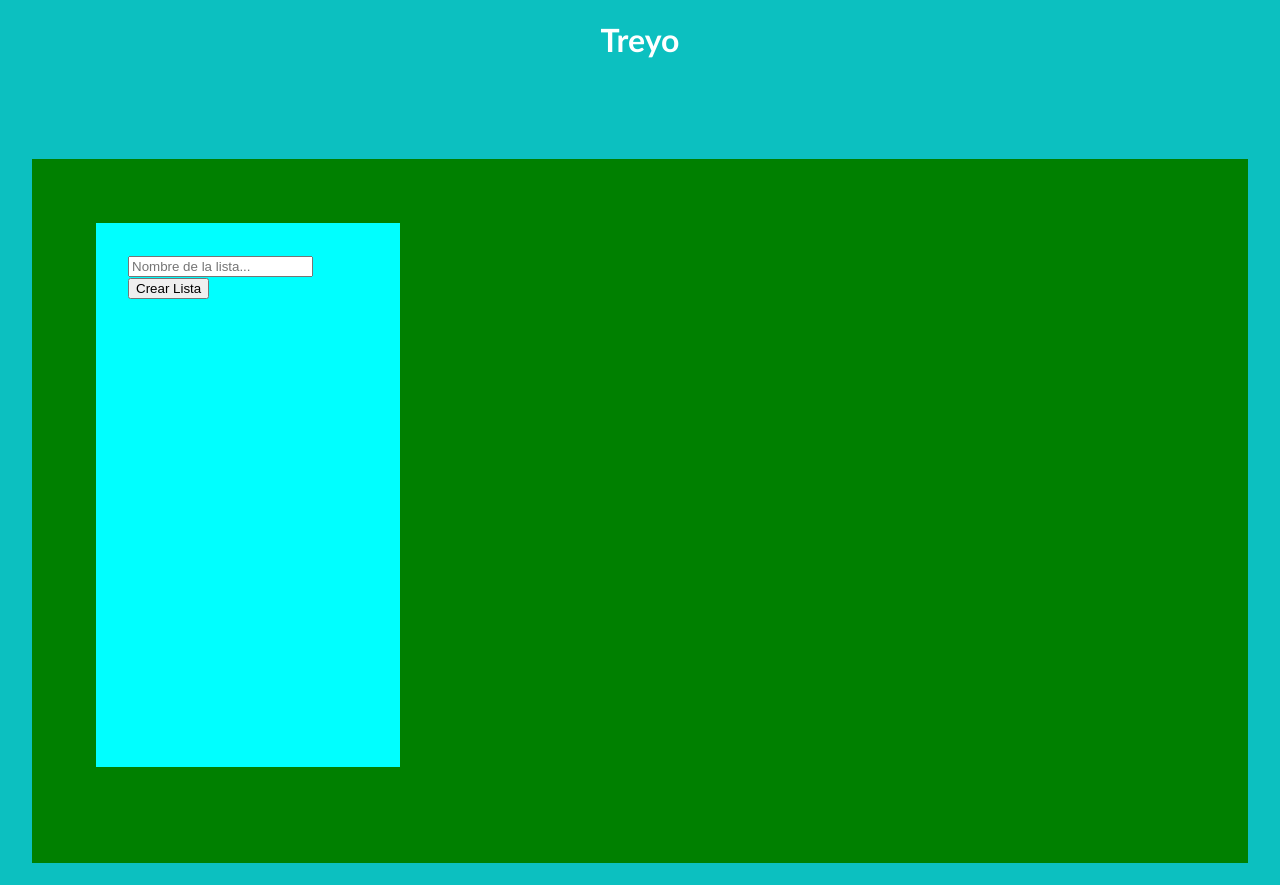
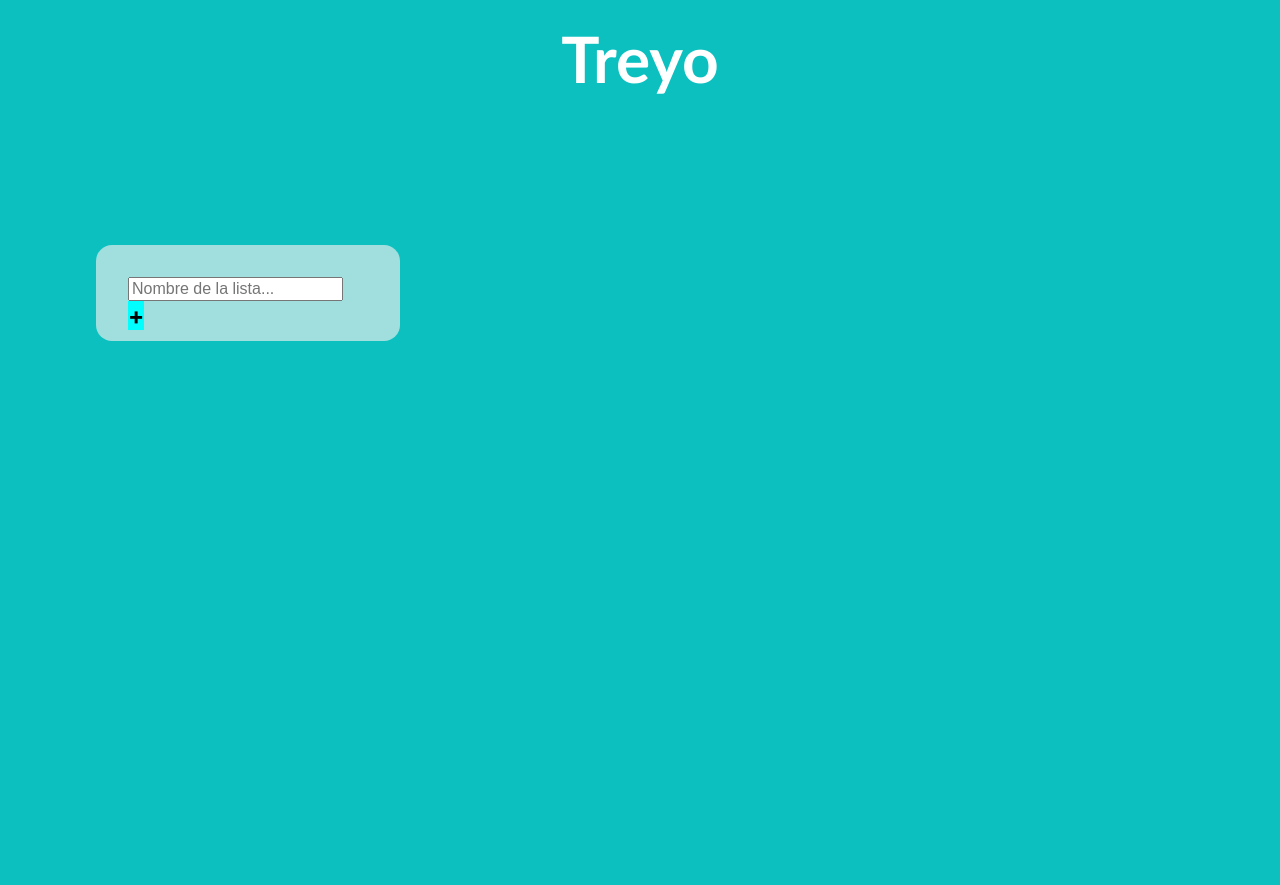
Before and after one commit to antoniovalverde/reto3, a React (Create React App) app: page / in a window 1280 px wide. Before the commit the page ends 863 px from the top, so only its background shows below. Built offline with nearby package versions, Linux system fonts and the light colour scheme; the HTML template or start-up script is replaced by a standard one.

Commit message:
restyle for columns task and buttons

```diff
--- a/src/components/Columna/Columna.jsx
+++ b/src/components/Columna/Columna.jsx
@@ -6,7 +6,7 @@ const Columna = ({titulo, indice, borraColumna}) => {
     return (<div className="columna">
                 <span className="titulo">{titulo}</span>
                 <ul className="contenedorMensajes"></ul>
-                <button onClick={() => borraColumna(indice)}>Eliminar</button>
+                <button className="btnBorrado" onClick={() => borraColumna(indice)}>Eliminar</button>
              </div>
     )
 }
--- a/src/components/Columna/Columna.scss
+++ b/src/components/Columna/Columna.scss
@@ -9,4 +9,10 @@
         font-size: 1.5em;
 
     }
+
+    .btnBorrado{
+        background-color: rgb(238, 140, 104);
+        font-size: 1em;
+        font-weight: bold;
+    }
 }
--- a/src/components/Header/Header.scss
+++ b/src/components/Header/Header.scss
@@ -9,7 +9,7 @@
     justify-content: center;
 
     .titulo{
-      font-size: 2em;
+      font-size: 4em;
       font-weight: bold;
       font-family: 'Trebuchet MS', 'Lucida Sans Unicode', 'Lucida Grande', 'Lucida Sans', Arial, sans-serif;
     }
--- a/src/components/Pizarra/Pizarra.jsx
+++ b/src/components/Pizarra/Pizarra.jsx
@@ -25,7 +25,7 @@ const Pizarra = props => {
                 }
                         <div className="we">
                             <input type="text" id="title" name="title" placeholder="Nombre de la lista..." onChange={handleChange} />
-                            <button onClick={handleClick}>Crear Lista</button>
+                            <span onClick={handleClick}>+</span>
                         </div>
                 </div>
     )
--- a/src/components/Pizarra/Pizarra.scss
+++ b/src/components/Pizarra/Pizarra.scss
@@ -1,22 +1,36 @@
 .board{
-    margin-top: 5em;
+    margin-top: 4em;
     margin-right: 2em;
     margin-left: 2em;
     padding: 2em;
     display: flex;
+    overflow-x: auto;
 
-    background-color: green;
+    /*background-color: green;*/
     height: 40em;
 
     div{
-        background-color: white;
+        background-color: rgb(161, 223, 223);
         height: 30em;
         width: 15em;
         padding: 2em;
         margin: 2em;
+        border-radius: 1em;
     }
 
     .we{
-        background-color: cyan;
+        /*background-color: rgb(161, 223, 223);*/
+        height: 2em;
+
+        input{
+            font-size: 1em;
+            margin-right: 1em;
+        }
+
+        span{
+            font-size: 1.5em;
+            font-weight: bold;
+            background-color: cyan;
+        }
     }
 }
```
